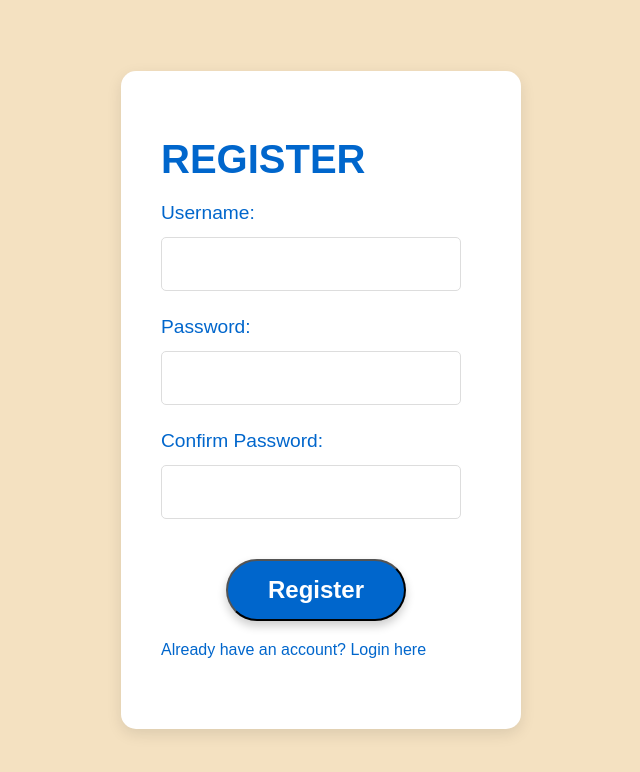
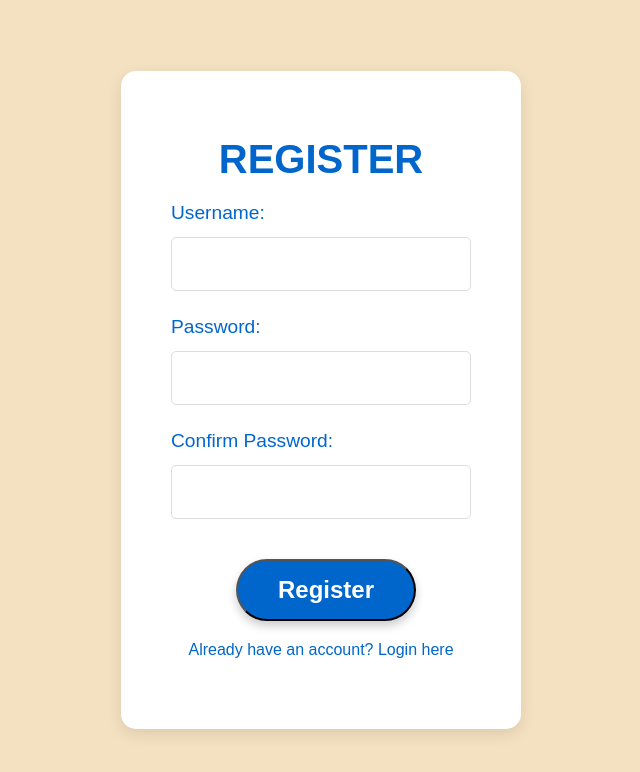
Before and after one commit to WilliamSmithWLS/Empty, a React (Create React App) app in the folder BeachDay-auth/client/: page /register in a window 1280 px wide. Shown: the top 772 px of the page, without its empty margins (319-959 px from the left). Built offline with nearby package versions, Linux system fonts and the light colour scheme.

Commit message:
Update Register.css

```diff
--- a/BeachDay-auth/client/src/Register.css
+++ b/BeachDay-auth/client/src/Register.css
@@ -19,7 +19,7 @@
   max-width: 400px; /* Controls the width of the form */
   display: flex;
   flex-direction: column;
-  align-items: flex-start; /* Aligns the form elements to the left */
+  align-items: center; /* Aligns the form elements to the left */
   box-sizing: border-box; /* Ensures padding is included in width */
 }
 
@@ -28,7 +28,6 @@ h1 {
   margin-bottom: 20px;
   color: #0066cc;
   font-weight: bold;
-  text-align: center; /* Keep the heading centered */
 }
 
 .input-group {
@@ -85,7 +84,6 @@ button:hover {
 .redirect {
   margin-top: 20px;
   font-size: 1rem;
-  text-align: center; /* Keep the redirect link centered */
 }
 
 .redirect a {
```
